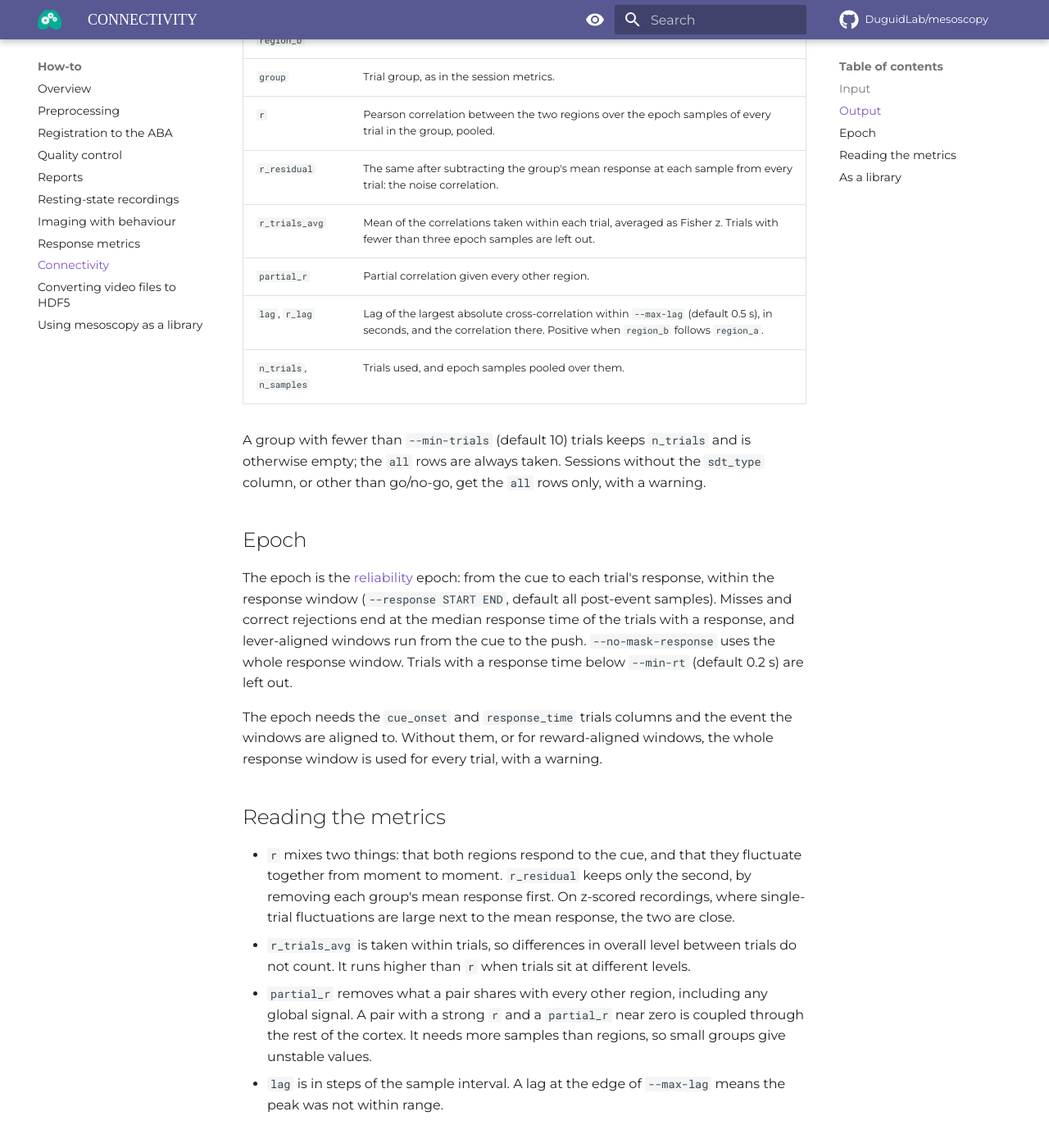
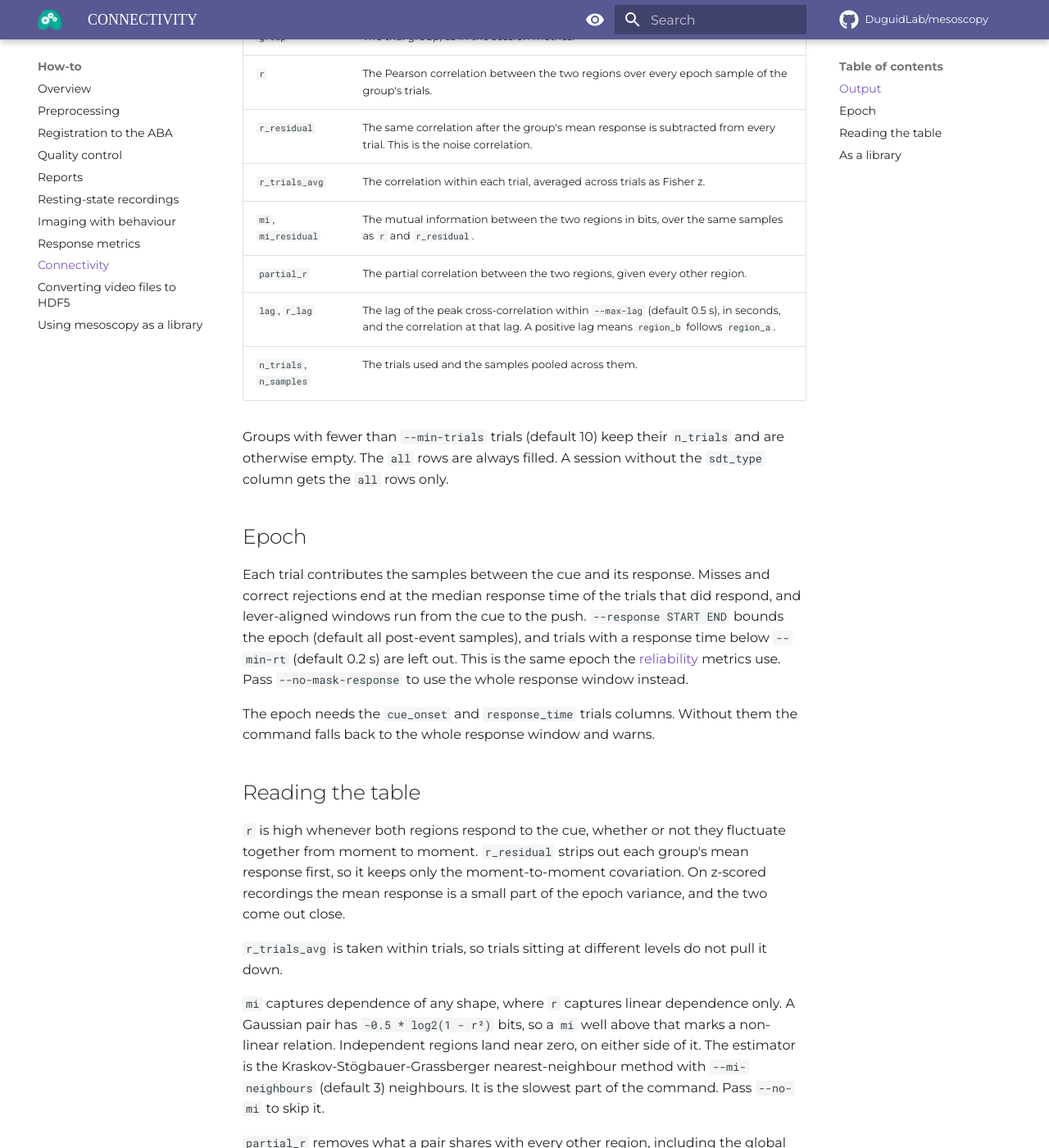
Before and after one commit to DuguidLab/mesoscopy, an MkDocs documentation site: the page built from docs/how-to/connectivity.md, in a window 1280 px wide and 1400 px high, scrolled down 701 px. Shown: the whole window at 82% size. Built offline with MkDocs 1.6.1 and Material for MkDocs 9.7.7, drawn with Linux system fonts in a browser that asks for light colours; some web fonts are replaced; comment, search, counter and statistics services are not loaded; some of the changed text lies outside the part shown.

Commit message:
reword docs, add mi info

````diff
--- a/docs/how-to/connectivity.md
+++ b/docs/how-to/connectivity.md
@@ -1,59 +1,66 @@
 # Connectivity
 
-`mesoscopy process connectivity` measures how pairs of regions covary over the cue-to-response epoch of the
-per-trial windows written by `process peri-event`, for all trials and per trial group.
-
-## Input
-
-A long-format `_perievent.csv`, as written by `process peri-event` from a `_regions.csv`, with the trials
-columns carried over or joined with `--trials` (see [Response metrics](metrics.md#input)):
+`mesoscopy process connectivity` measures how pairs of regions covary while the animal responds to the cue. It
+works on the per-trial windows written by `process peri-event`, the same `_perievent.csv` that `process metrics`
+takes.
 
 ```bash
 mesoscopy process connectivity /path/to/recording_smoothed_regions_event-cueonset_perievent.csv
 ```
 
+A peri-event file written from a `_regions.csv` already carries the trials columns. If yours does not, pass the
+trials CSV with `--trials`.
+
 ## Output
 
-`<stem>_connectivity.csv` has one row per pair of regions and [trial group](metrics.md#trial-groups). Each pair
-appears once, in the order the regions appear in the peri-event file.
+The command writes `<stem>_connectivity.csv` with one row per pair of regions and
+[trial group](metrics.md#trial-groups). Each pair appears once, in the order the regions appear in the peri-event
+file.
 
 | Column | Meaning |
 | --- | --- |
 | `region_a`, `region_b` | The pair. |
-| `group` | Trial group, as in the session metrics. |
-| `r` | Pearson correlation between the two regions over the epoch samples of every trial in the group, pooled. |
-| `r_residual` | The same after subtracting the group's mean response at each sample from every trial: the noise correlation. |
-| `r_trials_avg` | Mean of the correlations taken within each trial, averaged as Fisher z. Trials with fewer than three epoch samples are left out. |
-| `partial_r` | Partial correlation given every other region. |
-| `lag`, `r_lag` | Lag of the largest absolute cross-correlation within `--max-lag` (default 0.5 s), in seconds, and the correlation there. Positive when `region_b` follows `region_a`. |
-| `n_trials`, `n_samples` | Trials used, and epoch samples pooled over them. |
+| `group` | The trial group, as in the session metrics. |
+| `r` | The Pearson correlation between the two regions over every epoch sample of the group's trials. |
+| `r_residual` | The same correlation after the group's mean response is subtracted from every trial. This is the noise correlation. |
+| `r_trials_avg` | The correlation within each trial, averaged across trials as Fisher z. |
+| `mi`, `mi_residual` | The mutual information between the two regions in bits, over the same samples as `r` and `r_residual`. |
+| `partial_r` | The partial correlation between the two regions, given every other region. |
+| `lag`, `r_lag` | The lag of the peak cross-correlation within `--max-lag` (default 0.5 s), in seconds, and the correlation at that lag. A positive lag means `region_b` follows `region_a`. |
+| `n_trials`, `n_samples` | The trials used and the samples pooled across them. |
 
-A group with fewer than `--min-trials` (default 10) trials keeps `n_trials` and is otherwise empty; the `all`
-rows are always taken. Sessions without the `sdt_type` column, or other than go/no-go, get the `all` rows only,
-with a warning.
+Groups with fewer than `--min-trials` trials (default 10) keep their `n_trials` and are otherwise empty. The `all`
+rows are always filled. A session without the `sdt_type` column gets the `all` rows only.
 
 ## Epoch
 
-The epoch is the [reliability](metrics.md#reliability) epoch: from the cue to each trial's response, within the
-response window (`--response START END`, default all post-event samples). Misses and correct rejections end at
-the median response time of the trials with a response, and lever-aligned windows run from the cue to the push.
-`--no-mask-response` uses the whole response window. Trials with a response time below `--min-rt` (default
-0.2 s) are left out.
+Each trial contributes the samples between the cue and its response. Misses and correct rejections end at the
+median response time of the trials that did respond, and lever-aligned windows run from the cue to the push.
+`--response START END` bounds the epoch (default all post-event samples), and trials with a response time below
+`--min-rt` (default 0.2 s) are left out. This is the same epoch the [reliability](metrics.md#reliability) metrics
+use. Pass `--no-mask-response` to use the whole response window instead.
 
-The epoch needs the `cue_onset` and `response_time` trials columns and the event the windows are aligned to.
-Without them, or for reward-aligned windows, the whole response window is used for every trial, with a warning.
+The epoch needs the `cue_onset` and `response_time` trials columns. Without them the command falls back to the
+whole response window and warns.
 
-## Reading the metrics
+## Reading the table
 
-- `r` mixes two things: that both regions respond to the cue, and that they fluctuate together from moment to
-  moment. `r_residual` keeps only the second, by removing each group's mean response first. On z-scored
-  recordings, where single-trial fluctuations are large next to the mean response, the two are close.
-- `r_trials_avg` is taken within trials, so differences in overall level between trials do not count. It runs
-  higher than `r` when trials sit at different levels.
-- `partial_r` removes what a pair shares with every other region, including any global signal. A pair with a
-  strong `r` and a `partial_r` near zero is coupled through the rest of the cortex. It needs more samples than
-  regions, so small groups give unstable values.
-- `lag` is in steps of the sample interval. A lag at the edge of `--max-lag` means the peak was not within range.
+`r` is high whenever both regions respond to the cue, whether or not they fluctuate together from moment to
+moment. `r_residual` strips out each group's mean response first, so it keeps only the moment-to-moment
+covariation. On z-scored recordings the mean response is a small part of the epoch variance, and the two come out
+close.
+
+`r_trials_avg` is taken within trials, so trials sitting at different levels do not pull it down.
+
+`mi` captures dependence of any shape, where `r` captures linear dependence only. A Gaussian pair has
+`-0.5 * log2(1 - r²)` bits, so a `mi` well above that marks a non-linear relation. Independent regions land near
+zero, on either side of it. The estimator is the Kraskov-Stögbauer-Grassberger nearest-neighbour method with
+`--mi-neighbours` (default 3) neighbours. It is the slowest part of the command. Pass `--no-mi` to skip it.
+
+`partial_r` removes what a pair shares with every other region, including the global signal. A pair with a strong
+`r` and a `partial_r` near zero is coupled through the rest of the cortex.
+
+`lag` moves in steps of the sample interval. A lag sitting at `--max-lag` means the peak lies beyond it.
 
 ## As a library
 
@@ -67,5 +74,5 @@ table = connectivity.connectivity_table(perievent)
 
 `connectivity.pair_metrics` returns the matrices of one trial group from a masked `(n_trials, n_samples,
 n_regions)` array, built by `connectivity.epoch_cube` from the per-trial bounds of `connectivity.epoch_bounds`.
-`correlation_matrix`, `residual_epochs`, `trial_correlation`, `partial_correlation`, `lagged_correlation` and
-`peak_lag` are available on their own.
+`correlation_matrix`, `residual_epochs`, `trial_correlation`, `mutual_information`, `partial_correlation`,
+`lagged_correlation` and `peak_lag` work on their own.
````
